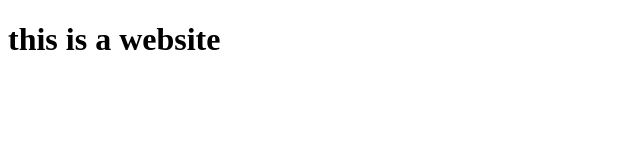
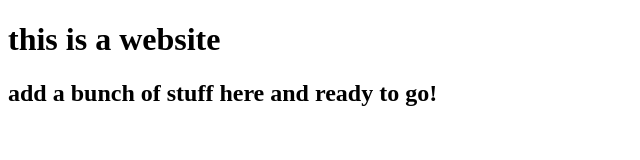
Before and after one commit to mkchank3210/learn-git, a plain HTML site: page index.html in a window 1280 px wide. Shown: the whole page, without its empty margins (0-640 px from the left). Drawn offline with Linux system fonts and the light colour scheme.

Commit message:
update main text

```diff
--- a/index.html
+++ b/index.html
@@ -7,6 +7,7 @@
 </head>
 <body>
     <h1>this is a website</h1>
+    <h2>add a bunch of stuff here and ready to go!</h2>
 
 </body>
 </html>
```
